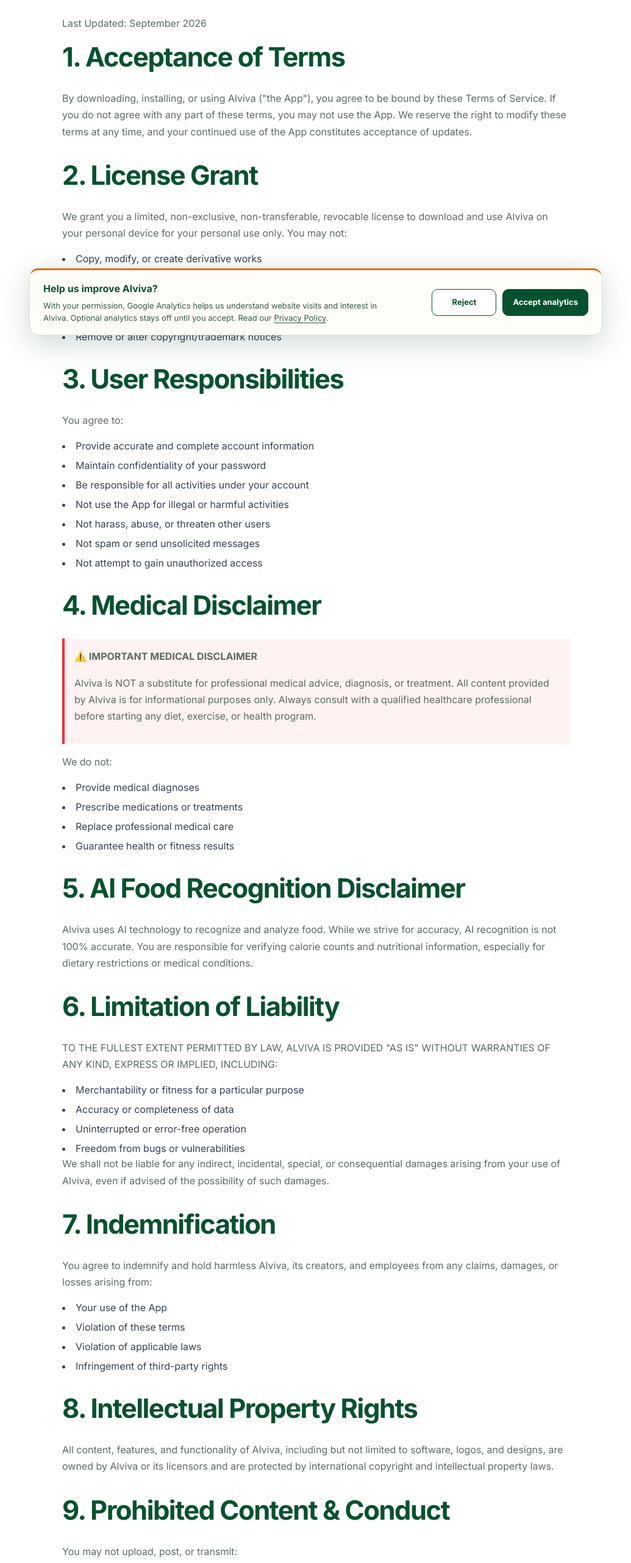
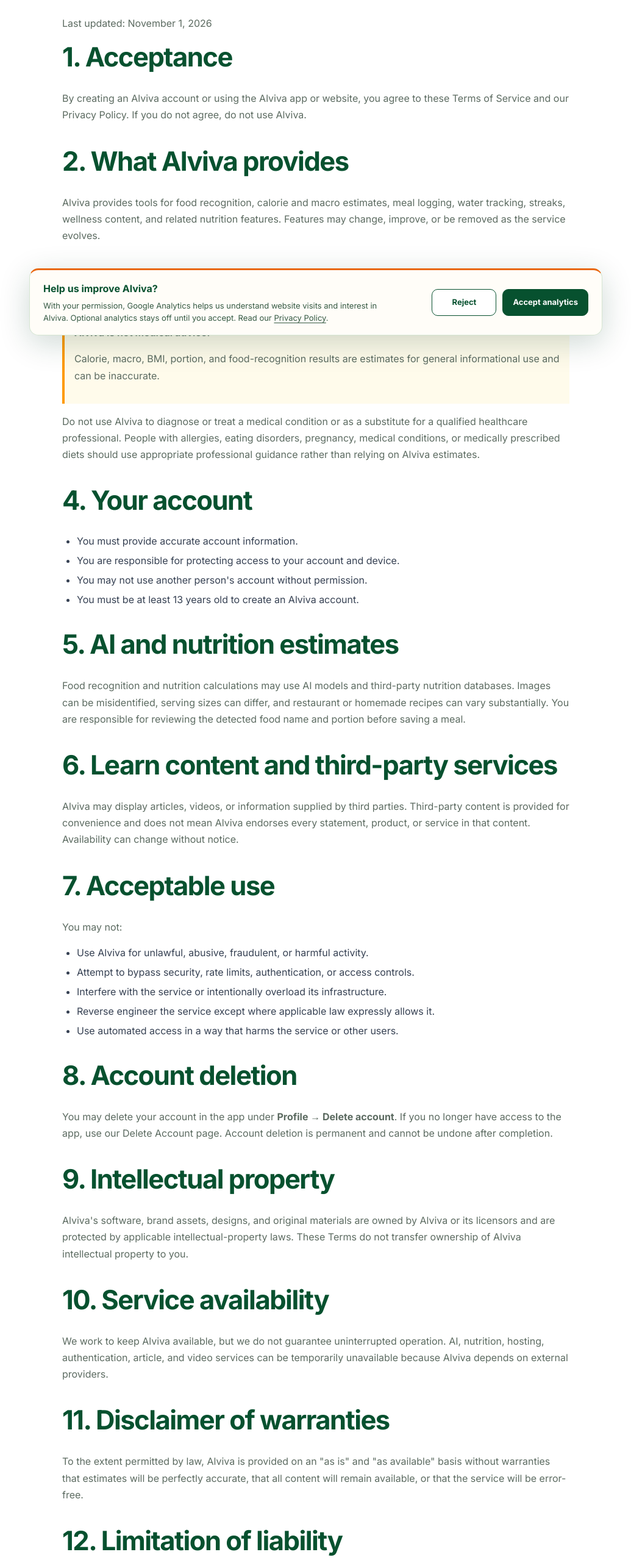
Before and after one commit to AHASEE/alviva, a Next.js app: page /terms in a window 1280 px wide. Shown: the part 234-2797 px from the top of the page at 61% size, without its empty margins (122-1157 px from the left). Built offline with nearby package versions, Linux system fonts and the light colour scheme.

Commit message:
Update Alviva terms for current app features

```diff
--- a/src/app/terms/page.tsx
+++ b/src/app/terms/page.tsx
@@ -1,188 +1,179 @@
+import type { Metadata } from "next";
+import Link from "next/link";
+
+export const metadata: Metadata = {
+  title: "Terms of Service | Alviva",
+  description: "Terms governing use of the Alviva nutrition and wellness app.",
+};
+
 export default function TermsOfService() {
   return (
-    <div className="min-h-screen bg-white">
-      <div className="max-w-4xl mx-auto px-4 sm:px-6 lg:px-8 py-16">
+    <main className="min-h-screen bg-white">
+      <div className="mx-auto max-w-4xl px-4 py-16 sm:px-6 lg:px-8">
+        <h1 className="mb-2 text-4xl font-bold text-gray-900">Terms of Service</h1>
+        <p className="mb-12 text-gray-600">Last updated: November 1, 2026</p>
 
-        <h1 className="text-4xl font-bold text-gray-900 mb-2">Terms of Service</h1>
-        <p className="text-gray-600 mb-12">Last Updated: September 2026</p>
-
-        <div className="space-y-8 text-gray-700">
-
-          {/* Acceptance */}
+        <div className="space-y-9 text-gray-700">
           <section>
-            <h2 className="text-2xl font-bold text-gray-900 mb-4">1. Acceptance of Terms</h2>
+            <h2 className="mb-4 text-2xl font-bold text-gray-900">1. Acceptance</h2>
             <p>
-              By downloading, installing, or using Alviva ("the App"), you agree to be bound by these Terms of Service. If you do not agree with any part of these terms, you may not use the App. We reserve the right to modify these terms at any time, and your continued use of the App constitutes acceptance of updates.
+              By creating an Alviva account or using the Alviva app or website, you agree to these
+              Terms of Service and our{" "}
+              <Link href="/privacy" className="underline">Privacy Policy</Link>. If you do not agree,
+              do not use Alviva.
             </p>
           </section>
 
-          {/* License Grant */}
           <section>
-            <h2 className="text-2xl font-bold text-gray-900 mb-4">2. License Grant</h2>
+            <h2 className="mb-4 text-2xl font-bold text-gray-900">2. What Alviva provides</h2>
             <p>
-              We grant you a limited, non-exclusive, non-transferable, revocable license to download and use Alviva on your personal device for your personal use only. You may not:
+              Alviva provides tools for food recognition, calorie and macro estimates, meal logging,
+              water tracking, streaks, wellness content, and related nutrition features. Features may
+              change, improve, or be removed as the service evolves.
             </p>
-            <ul className="list-disc list-inside space-y-2 mt-4">
-              <li>Copy, modify, or create derivative works</li>
-              <li>Reverse engineer or decompile the App</li>
-              <li>Sell, transfer, or license the App</li>
-              <li>Use the App for commercial purposes</li>
-              <li>Remove or alter copyright/trademark notices</li>
+          </section>
+
+          <section>
+            <h2 className="mb-4 text-2xl font-bold text-gray-900">3. Nutrition and medical disclaimer</h2>
+            <div className="mb-4 border-l-4 border-amber-500 bg-amber-50 p-4 text-amber-950">
+              <p className="font-bold">Alviva is not medical advice.</p>
+              <p className="mt-2">
+                Calorie, macro, BMI, portion, and food-recognition results are estimates for general
+                informational use and can be inaccurate.
+              </p>
+            </div>
+            <p>
+              Do not use Alviva to diagnose or treat a medical condition or as a substitute for a
+              qualified healthcare professional. People with allergies, eating disorders, pregnancy,
+              medical conditions, or medically prescribed diets should use appropriate professional
+              guidance rather than relying on Alviva estimates.
+            </p>
+          </section>
+
+          <section>
+            <h2 className="mb-4 text-2xl font-bold text-gray-900">4. Your account</h2>
+            <ul className="list-disc space-y-2 pl-6">
+              <li>You must provide accurate account information.</li>
+              <li>You are responsible for protecting access to your account and device.</li>
+              <li>You may not use another person&apos;s account without permission.</li>
+              <li>You must be at least 13 years old to create an Alviva account.</li>
             </ul>
           </section>
 
-          {/* User Responsibilities */}
           <section>
-            <h2 className="text-2xl font-bold text-gray-900 mb-4">3. User Responsibilities</h2>
-            <p>You agree to:</p>
-            <ul className="list-disc list-inside space-y-2 mt-4">
-              <li>Provide accurate and complete account information</li>
-              <li>Maintain confidentiality of your password</li>
-              <li>Be responsible for all activities under your account</li>
-              <li>Not use the App for illegal or harmful activities</li>
-              <li>Not harass, abuse, or threaten other users</li>
-              <li>Not spam or send unsolicited messages</li>
-              <li>Not attempt to gain unauthorized access</li>
+            <h2 className="mb-4 text-2xl font-bold text-gray-900">5. AI and nutrition estimates</h2>
+            <p>
+              Food recognition and nutrition calculations may use AI models and third-party nutrition
+              databases. Images can be misidentified, serving sizes can differ, and restaurant or
+              homemade recipes can vary substantially. You are responsible for reviewing the detected
+              food name and portion before saving a meal.
+            </p>
+          </section>
+
+          <section>
+            <h2 className="mb-4 text-2xl font-bold text-gray-900">6. Learn content and third-party services</h2>
+            <p>
+              Alviva may display articles, videos, or information supplied by third parties. Third-party
+              content is provided for convenience and does not mean Alviva endorses every statement,
+              product, or service in that content. Availability can change without notice.
+            </p>
+          </section>
+
+          <section>
+            <h2 className="mb-4 text-2xl font-bold text-gray-900">7. Acceptable use</h2>
+            <p>You may not:</p>
+            <ul className="mt-3 list-disc space-y-2 pl-6">
+              <li>Use Alviva for unlawful, abusive, fraudulent, or harmful activity.</li>
+              <li>Attempt to bypass security, rate limits, authentication, or access controls.</li>
+              <li>Interfere with the service or intentionally overload its infrastructure.</li>
+              <li>Reverse engineer the service except where applicable law expressly allows it.</li>
+              <li>Use automated access in a way that harms the service or other users.</li>
             </ul>
           </section>
 
-          {/* Medical Disclaimer */}
           <section>
-            <h2 className="text-2xl font-bold text-gray-900 mb-4">4. Medical Disclaimer</h2>
-            <div className="bg-red-50 border-l-4 border-red-500 p-4 mb-4">
-              <p className="font-bold text-red-800 mb-2">⚠️ IMPORTANT MEDICAL DISCLAIMER</p>
-              <p className="text-red-800">
-                Alviva is NOT a substitute for professional medical advice, diagnosis, or treatment. All content provided by Alviva is for informational purposes only. Always consult with a qualified healthcare professional before starting any diet, exercise, or health program.
-              </p>
-            </div>
+            <h2 className="mb-4 text-2xl font-bold text-gray-900">8. Account deletion</h2>
             <p>
-              We do not:
-            </p>
-            <ul className="list-disc list-inside space-y-2 mt-4">
-              <li>Provide medical diagnoses</li>
-              <li>Prescribe medications or treatments</li>
-              <li>Replace professional medical care</li>
-              <li>Guarantee health or fitness results</li>
-            </ul>
-          </section>
-
-          {/* AI Disclaimer */}
-          <section>
-            <h2 className="text-2xl font-bold text-gray-900 mb-4">5. AI Food Recognition Disclaimer</h2>
-            <p>
-              Alviva uses AI technology to recognize and analyze food. While we strive for accuracy, AI recognition is not 100% accurate. You are responsible for verifying calorie counts and nutritional information, especially for dietary restrictions or medical conditions.
+              You may delete your account in the app under <strong>Profile → Delete account</strong>.
+              If you no longer have access to the app, use our{" "}
+              <Link href="/delete-account" className="underline">Delete Account page</Link>. Account
+              deletion is permanent and cannot be undone after completion.
             </p>
           </section>
 
-          {/* Limitation of Liability */}
           <section>
-            <h2 className="text-2xl font-bold text-gray-900 mb-4">6. Limitation of Liability</h2>
+            <h2 className="mb-4 text-2xl font-bold text-gray-900">9. Intellectual property</h2>
             <p>
-              TO THE FULLEST EXTENT PERMITTED BY LAW, ALVIVA IS PROVIDED "AS IS" WITHOUT WARRANTIES OF ANY KIND, EXPRESS OR IMPLIED, INCLUDING:
-            </p>
-            <ul className="list-disc list-inside space-y-2 mt-4">
-              <li>Merchantability or fitness for a particular purpose</li>
-              <li>Accuracy or completeness of data</li>
-              <li>Uninterrupted or error-free operation</li>
-              <li>Freedom from bugs or vulnerabilities</li>
-            </ul>
-            <p className="mt-4">
-              We shall not be liable for any indirect, incidental, special, or consequential damages arising from your use of Alviva, even if advised of the possibility of such damages.
+              Alviva&apos;s software, brand assets, designs, and original materials are owned by Alviva
+              or its licensors and are protected by applicable intellectual-property laws. These Terms
+              do not transfer ownership of Alviva intellectual property to you.
             </p>
           </section>
 
-          {/* Indemnification */}
           <section>
-            <h2 className="text-2xl font-bold text-gray-900 mb-4">7. Indemnification</h2>
+            <h2 className="mb-4 text-2xl font-bold text-gray-900">10. Service availability</h2>
             <p>
-              You agree to indemnify and hold harmless Alviva, its creators, and employees from any claims, damages, or losses arising from:
-            </p>
-            <ul className="list-disc list-inside space-y-2 mt-4">
-              <li>Your use of the App</li>
-              <li>Violation of these terms</li>
-              <li>Violation of applicable laws</li>
-              <li>Infringement of third-party rights</li>
-            </ul>
-          </section>
-
-          {/* Intellectual Property */}
-          <section>
-            <h2 className="text-2xl font-bold text-gray-900 mb-4">8. Intellectual Property Rights</h2>
-            <p>
-              All content, features, and functionality of Alviva, including but not limited to software, logos, and designs, are owned by Alviva or its licensors and are protected by international copyright and intellectual property laws.
+              We work to keep Alviva available, but we do not guarantee uninterrupted operation. AI,
+              nutrition, hosting, authentication, article, and video services can be temporarily
+              unavailable because Alviva depends on external providers.
             </p>
           </section>
 
-          {/* Prohibited Content */}
           <section>
-            <h2 className="text-2xl font-bold text-gray-900 mb-4">9. Prohibited Content & Conduct</h2>
-            <p>You may not upload, post, or transmit:</p>
-            <ul className="list-disc list-inside space-y-2 mt-4">
-              <li>Illegal content or activities</li>
-              <li>Hate speech or discrimination</li>
-              <li>Violence or threats</li>
-              <li>Sexual or obscene content</li>
-              <li>Spam or malicious code</li>
-              <li>Content violating others' rights</li>
-            </ul>
-          </section>
-
-          {/* Termination */}
-          <section>
-            <h2 className="text-2xl font-bold text-gray-900 mb-4">10. Termination</h2>
+            <h2 className="mb-4 text-2xl font-bold text-gray-900">11. Disclaimer of warranties</h2>
             <p>
-              We may suspend or terminate your account if you:
-            </p>
-            <ul className="list-disc list-inside space-y-2 mt-4">
-              <li>Violate these terms</li>
-              <li>Engage in illegal activity</li>
-              <li>Abuse other users</li>
-              <li>Violate intellectual property rights</li>
-            </ul>
-            <p className="mt-4">
-              Upon termination, your right to use the App ceases immediately.
+              To the extent permitted by law, Alviva is provided on an &quot;as is&quot; and
+              &quot;as available&quot; basis without warranties that estimates will be perfectly
+              accurate, that all content will remain available, or that the service will be error-free.
             </p>
           </section>
 
-          {/* Governing Law */}
           <section>
-            <h2 className="text-2xl font-bold text-gray-900 mb-4">11. Governing Law</h2>
+            <h2 className="mb-4 text-2xl font-bold text-gray-900">12. Limitation of liability</h2>
             <p>
-              These Terms of Service are governed by and construed in accordance with the laws of Pakistan, without regard to its conflict of laws provisions. You agree to submit to the exclusive jurisdiction of the courts of Pakistan.
+              To the extent permitted by applicable law, Alviva and its operators will not be liable
+              for indirect, incidental, special, consequential, or punitive damages arising from use of
+              the service. Nothing in these Terms excludes liability that cannot legally be excluded.
             </p>
           </section>
 
-          {/* Dispute Resolution */}
           <section>
-            <h2 className="text-2xl font-bold text-gray-900 mb-4">12. Dispute Resolution</h2>
+            <h2 className="mb-4 text-2xl font-bold text-gray-900">13. Suspension or termination</h2>
             <p>
-              Before taking legal action, you agree to attempt to resolve disputes through good faith negotiation. If negotiation fails, disputes shall be resolved through binding arbitration or mediation in Pakistan.
+              We may restrict or terminate access where reasonably necessary to protect users, prevent
+              abuse or fraud, comply with law, or respond to serious violations of these Terms.
             </p>
           </section>
 
-          {/* Contact Us */}
           <section>
-            <h2 className="text-2xl font-bold text-gray-900 mb-4">13. Contact Us</h2>
+            <h2 className="mb-4 text-2xl font-bold text-gray-900">14. Governing law</h2>
             <p>
-              For questions about these Terms of Service:
-            </p>
-            <div className="mt-4 p-4 bg-gray-50 rounded-lg">
-              <p><strong>Email:</strong> legal@alviva.app</p>
-              <p><strong>Support Email:</strong> support@alviva.app</p>
-              <p><strong>Response Time:</strong> 7-10 business days</p>
-            </div>
-          </section>
-
-          {/* Severability */}
-          <section>
-            <h2 className="text-2xl font-bold text-gray-900 mb-4">14. Severability</h2>
-            <p>
-              If any provision of these Terms is found to be unenforceable, the remaining provisions shall continue in full force and effect.
+              These Terms are governed by the laws of Pakistan, subject to any mandatory consumer rights
+              that apply in your country of residence.
             </p>
           </section>
 
+          <section>
+            <h2 className="mb-4 text-2xl font-bold text-gray-900">15. Changes</h2>
+            <p>
+              We may update these Terms as the service changes. The updated date will appear at the top
+              of this page. If a change materially affects your rights, we may provide additional notice
+              where appropriate.
+            </p>
+          </section>
+
+          <section>
+            <h2 className="mb-4 text-2xl font-bold text-gray-900">16. Contact</h2>
+            <p>
+              Questions about these Terms can be sent to{" "}
+              <a className="underline" href="mailto:abdulhaseeb1.dev@gmail.com">
+                abdulhaseeb1.dev@gmail.com
+              </a>
+              .
+            </p>
+          </section>
         </div>
       </div>
-    </div>
+    </main>
   );
 }
```
